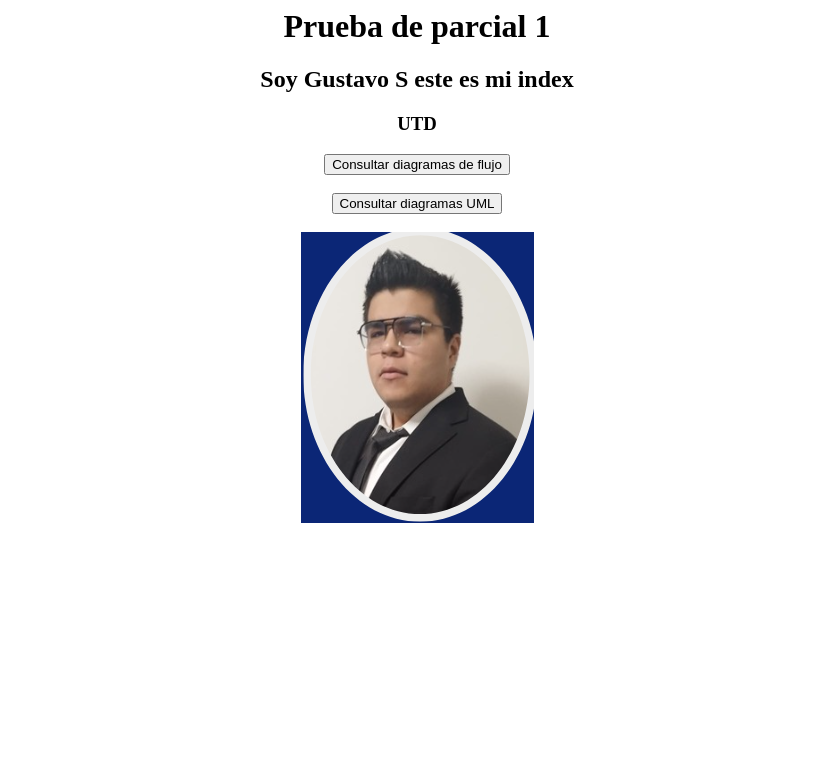
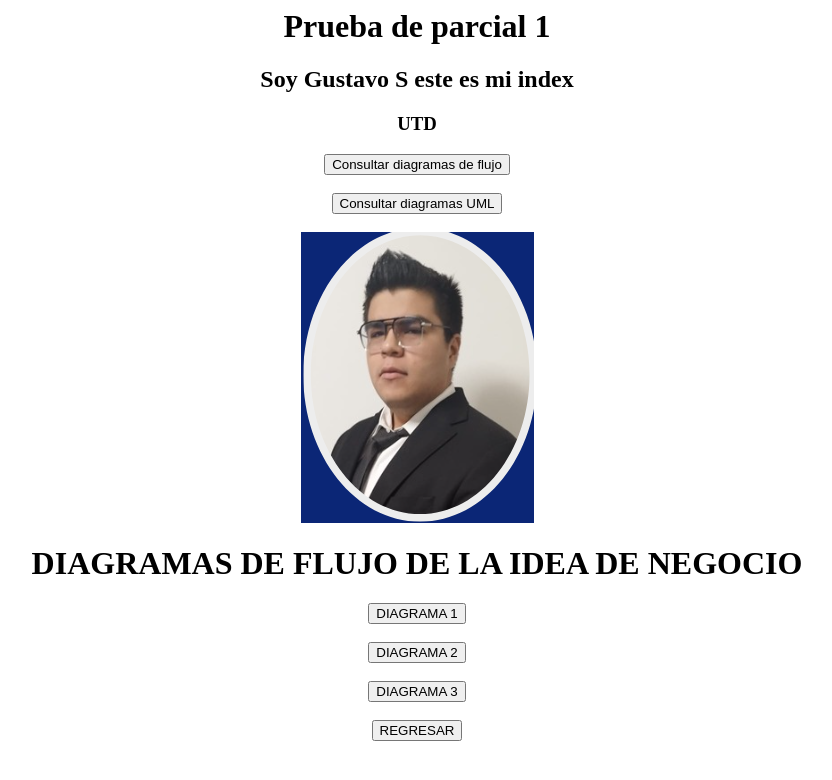
Before and after one commit to GustavoSanchezOrtiz/S-nchez, a plain HTML site: page index.html in a window 1280 px wide. Shown: the whole page, without its empty margins (223-1055 px from the left). Drawn offline with Linux system fonts and the light colour scheme.

Commit message:
Update index.html

```diff
--- a/index.html
+++ b/index.html
@@ -9,6 +9,26 @@
 <button>Consultar diagramas de flujo</button><br></br>
 <button>Consultar diagramas UML</button><br></br>
 <img src="GustavoSLIC.png" alt="Gustavo S dueño del sitio">
+<h1>DIAGRAMAS DE FLUJO DE LA IDEA DE NEGOCIO</h1>
+
+<a href="Diagrama_de_casos_de_uso_login.html">
+<button>DIAGRAMA 1</button>
+</a>
+<br><br>
+
+<a href="Diagrama_de_casos_de_uso_login.html">
+<button>DIAGRAMA 2</button>
+</a>
+<br><br>
+
+<a href="index.html">
+<button>DIAGRAMA 3</button>
+</a>
+<br><br>
+
+<a href="index.html">
+<button>REGRESAR</button>
+</a>
 </center>
 </body>
 <footer></footer>
```
